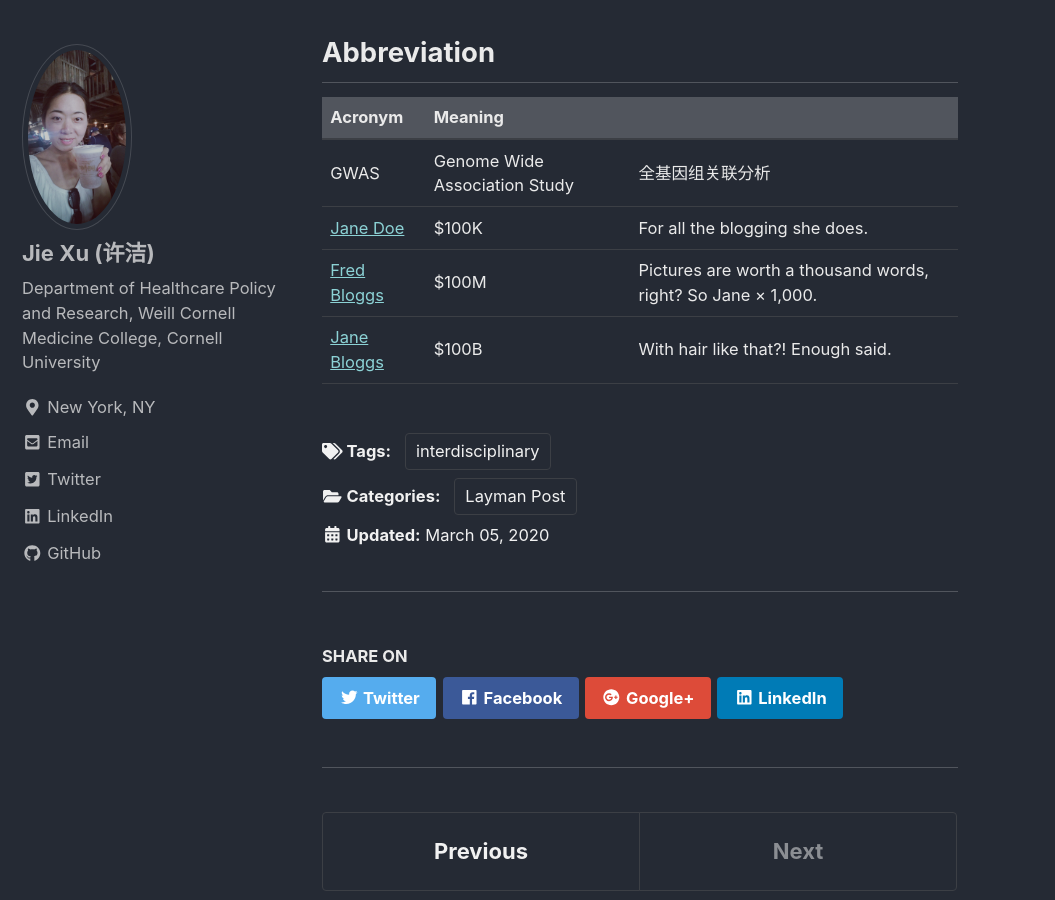
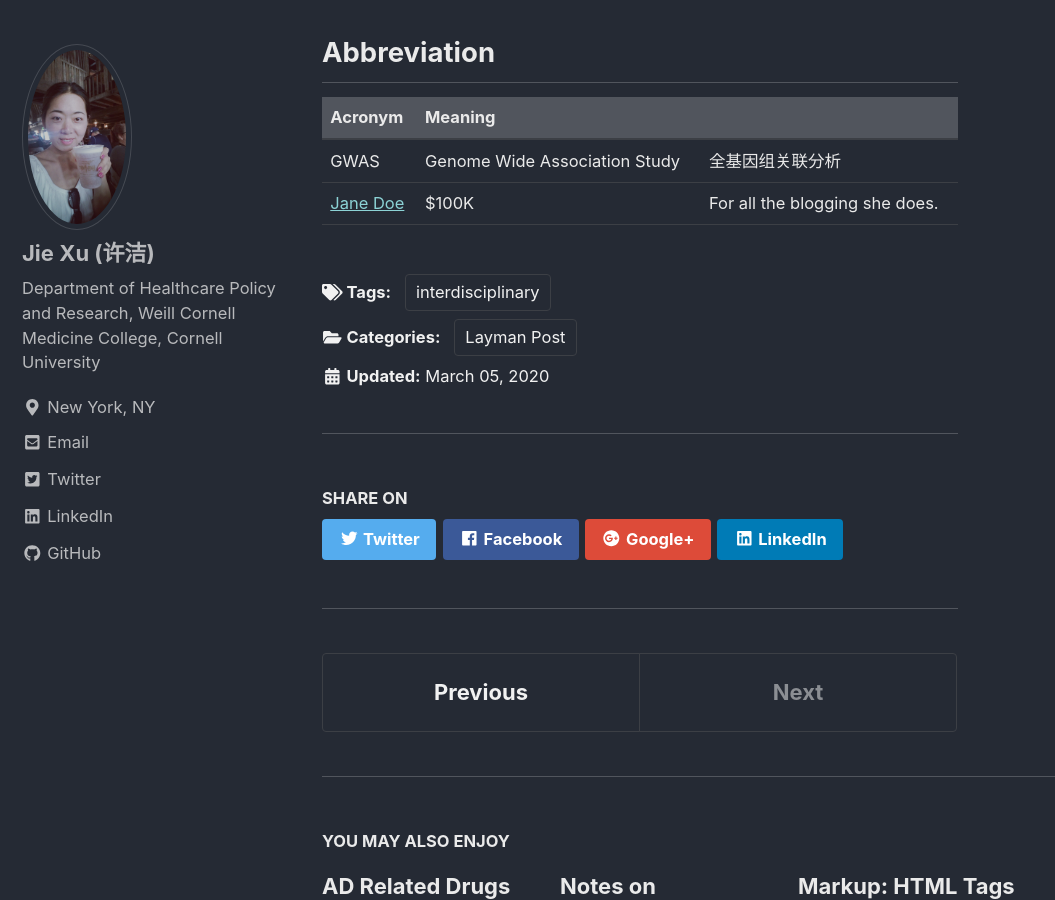
Before and after one commit to jxu1015/jxu1015.github.io, a Jekyll site: the page built from _posts/2020-03-05-Layman Post.md, in a window 1280 px wide and 900 px high, scrolled down 4065 px. Shown: the whole window, without its empty margins (0-1055 px from the left). Built offline with Jekyll 4.4.1, drawn with Linux system fonts in a browser that asks for light colours; nearby versions of some CDN libraries; a script that is not in the unit is left out.

Commit message:
Update 2020-03-05-Layman Post.md

```diff
--- a/_posts/2020-03-05-Layman Post.md
+++ b/_posts/2020-03-05-Layman Post.md
@@ -116,9 +116,7 @@
 
 ## Abbreviation
 
-| Acronym         | Meaning |                                                              |
-| --------        | ------ | ------------------------------------------------------------ |
-| GWAS            | Genome Wide Association Study     |  全基因组关联分析           |
-| [Jane Doe](#)    | $100K  | For all the blogging she does.                               |
-| [Fred Bloggs](#) | $100M  | Pictures are worth a thousand words, right? So Jane × 1,000. |
-| [Jane Bloggs](#) | $100B  | With hair like that?! Enough said.                           |
+| Acronym          | Meaning                           |                                   |
+| --------         | --------------------------------- | --------------------------------- |
+| GWAS             | Genome Wide Association Study     |  全基因组关联分析                    |
+| [Jane Doe](#)    | $100K                             | For all the blogging she does.    |
```
